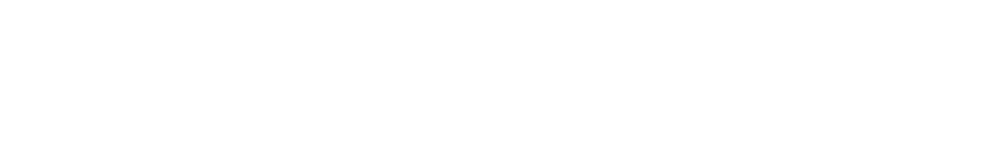
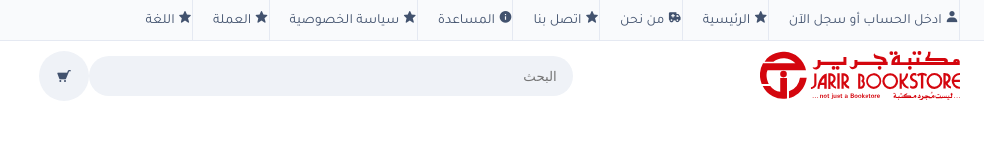
Before and after one commit to Fuad-Alamoudi/E-library_FD, a plain HTML site: page index.html in a window 1280 px wide. Shown: the whole page, without its empty margins (296-1280 px from the left). Drawn offline with nearby package versions, Linux system fonts and the light colour scheme.

Commit message:
First Create Header Not Complet

```diff
--- a/css/main.css
+++ b/css/main.css
@@ -1,4 +1,89 @@
 * {
-  font-family: "Cairo", sans-serif;
-  font-family: "Tajawal", sans-serif;
+    padding: 0;
+    margin: 0;
+    box-sizing: border-box;
+    color: var(--first-color);
 }
+:root{
+/*========== Colors ==========*/
+--first-color: #42526e;
+/* --first-color-alt: hsl(355, 66%, 50%);
+--title-color: hsl(355, 4%, 15%);
+--text-color: hsl(355, 4%, 35%);
+--text-color-light: hsl(355, 4%, 55%);
+--body-color: #fff;
+--container-color: #fff; */
+}
+li{
+    list-style: none;
+}
+a{
+    text-decoration: none;
+}
+body{
+    font-family: "Cairo", sans-serif;
+    font-family: "Tajawal", sans-serif;
+    direction: rtl;
+}
+.container{
+    max-width: 968px;
+    margin-left: 1.5rem;
+    margin-right: 1.5rem;
+}
+/* Start Navbar */
+.top-bar{
+    background-color: #F9FAFC;
+    border-bottom: 1px solid #e5e9f2;
+}
+.navbar{
+    display: flex;
+    flex-wrap: wrap;
+    width: 100%;
+    height: 40px;
+}
+.navbar .list{
+    display: flex;
+    align-items: center;
+    justify-content: center;
+
+}
+.navbar li{
+    margin-left: 20px;
+    border-right: 1px solid #e5e9f2;
+    font-size: 14px;
+}
+/* End Navbar */
+.bttom-bar{
+    margin-top: 10px;
+    display: flex;
+    width: 100%;
+}
+.bttom-bar .logo{
+    display: flex;
+    align-items: flex-start;
+    width: 40%;
+}
+.bttom-bar .serch{
+    display: flex;
+    align-items: center;
+    width: 50%;
+}
+.bttom-bar .serch input{
+    border-radius: 20px;
+    padding: 0 16px 0 32px;
+    height: 40px;
+    background: #EFF2F7;
+    border: none;
+    width: 100%;
+}
+.bttom-bar .shopping{
+    display: flex;
+    align-items:flex-end;
+    width: 10%;
+    justify-content: center;
+    align-items: center;
+    background:#EFF2F7 ;
+    border-radius: 50%;
+    width: 50px;
+    height: 50px;
+}
--- a/index.html
+++ b/index.html
@@ -5,6 +5,7 @@
     <meta charset="UTF-8">
     <meta name="viewport" content="width=device-width, initial-scale=1.0">
     <title>المكتبة اللكترونية</title>
+    <link rel="stylesheet" href="https://unpkg.com/boxicons@latest/css/boxicons.min.css">
     <link rel="preconnect" href="https://fonts.googleapis.com">
     <link rel="preconnect" href="https://fonts.gstatic.com" crossorigin>
     <link
@@ -17,6 +18,72 @@
 
     <!-- Start Header -->
     <header>
+        <!-- Start NavBar -->
+        <div class="top-bar">
+            <ul class="navbar container">
+                <li class="list">
+                    <a href="#">
+                        <i class='bx bxs-user'></i>
+                        <span>ادخل الحساب أو سجل الآن</span>
+                    </a>
+                </li>
+                <li class="list">
+                    <a href="#">
+                        <i class='bx bxs-star'></i>
+                        <span>الرئيسية</span>
+                    </a>
+                </li>
+                <li class="list">
+                    <a href="#">
+                        <i class='bx bxs-ambulance'></i>
+                        <span>من نحن</span>
+                    </a>
+                </li>
+                <li class="list">
+                    <a href="#">
+                        <i class='bx bxs-star'></i>
+                        <span>اتصل بنا</span>
+                    </a>
+
+                </li>
+                <li class="list">
+                    <a href="#">
+                        <i class='bx bxs-info-circle'></i>
+                        <span>المساعدة</span>
+                    </a>
+                </li>
+                <li class="list">
+                    <a href="#">
+                        <i class='bx bxs-star'></i>
+                        <span>سياسة الخصوصية</span>
+                    </a>
+                </li>
+                <li class="list">
+                    <a href="#">
+                        <i class='bx bxs-star'></i>
+                        <span>العملة</span>
+                    </a>
+                </li>
+                <li class="list">
+                    <a href="#">
+                        <i class='bx bxs-star'></i>
+                        <span>اللغة</span>
+                    </a>
+                </li>
+            </ul>
+        </div>
+        <!-- End NavBar -->
+        <div class="container bttom-bar">
+            <div class="logo">
+                <img src="images/logo.svg" width="200" alt="">
+            </div>
+            <div class="serch">
+                <input type="text" placeholder="البحث">
+            </div>
+            <div class="shopping">
+                <i class='bx bxs-cart bx-flip-horizontal' ></i>
+            </div>
+        </div>
 
     </header>
     <!-- End Header -->
```
Also changed, not shown: images/logo.svg (added).
